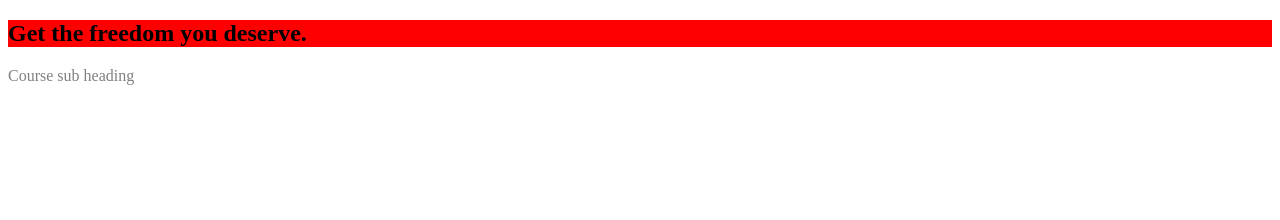
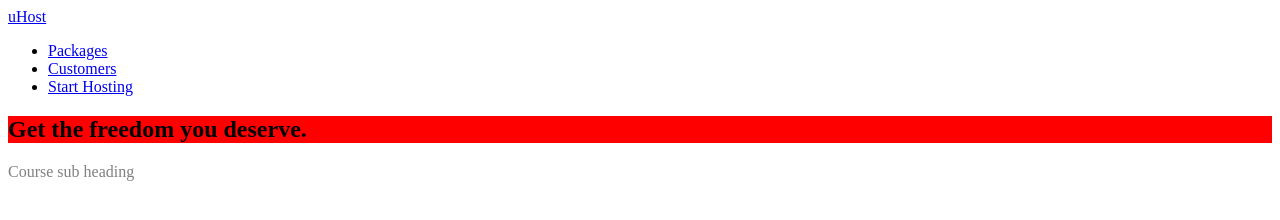
Before and after one commit to suneelvanapalli/css-practice-udemy, a plain HTML site: page index.html in a window 1280 px wide. Drawn offline with Linux system fonts and the light colour scheme; a web font is replaced by a local one.

Commit message:
comments

```diff
--- a/index.html
+++ b/index.html
@@ -18,6 +18,26 @@
   </head>
 
   <body>
+    <header>
+      <div>
+        <a href="index.html">
+          uHost
+        </a>
+      </div>
+      <nav>
+        <ul>
+          <li>
+            <a href="packages/index.html">Packages</a>
+          </li>
+          <li>
+            <a href="customers/index.html">Customers</a>
+          </li>
+          <li>
+            <a href="start-hosting/index.html">Start Hosting</a>
+          </li>
+        </ul>
+      </nav>
+    </header>
     <main>
       <section id="title">
         <h1>Get the freedom you deserve.</h1>
--- a/main.css
+++ b/main.css
@@ -21,6 +21,7 @@ h1 {
 .sub-heading {
     color: grey;
 }
+
 /*
  Id selector
  class selector
```
Also changed, not shown: 1 other file.
